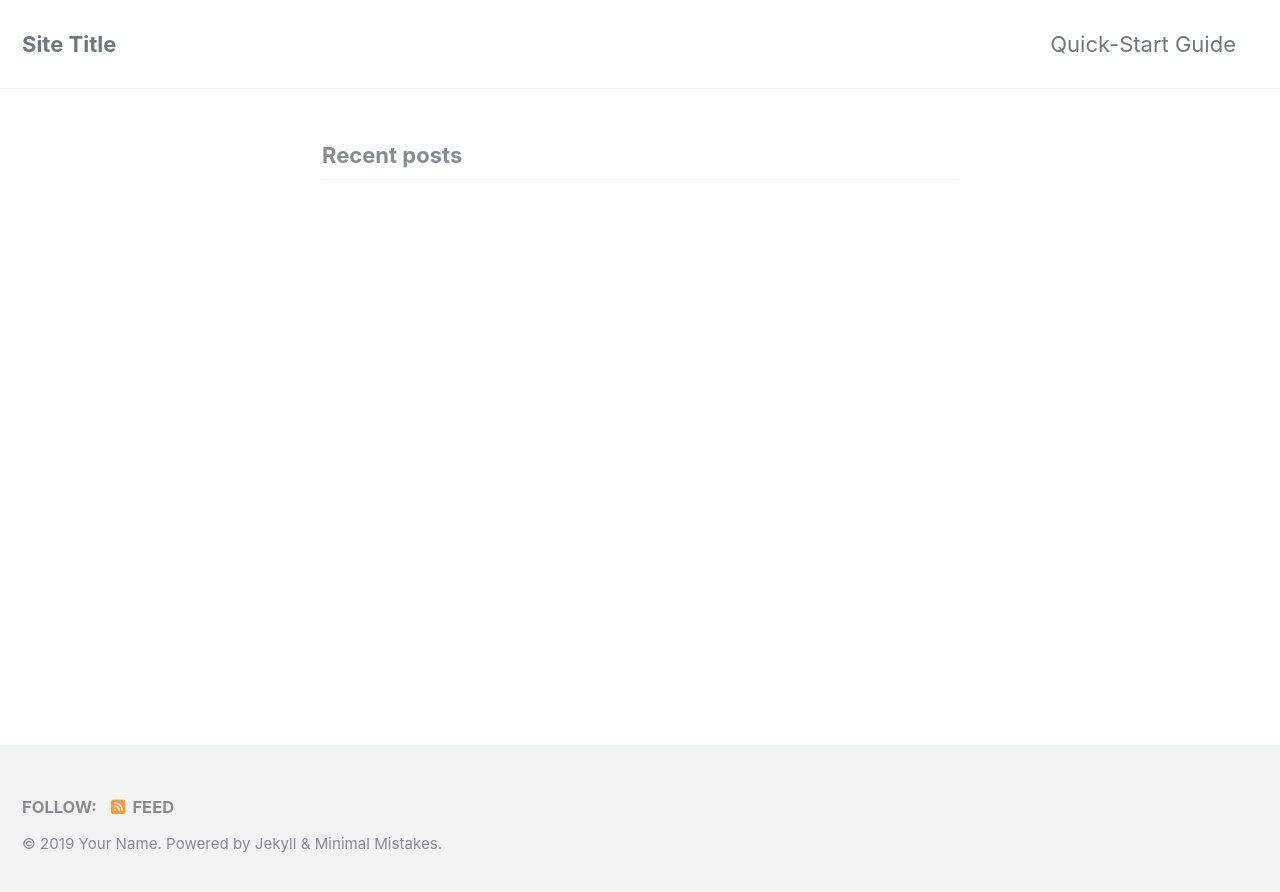
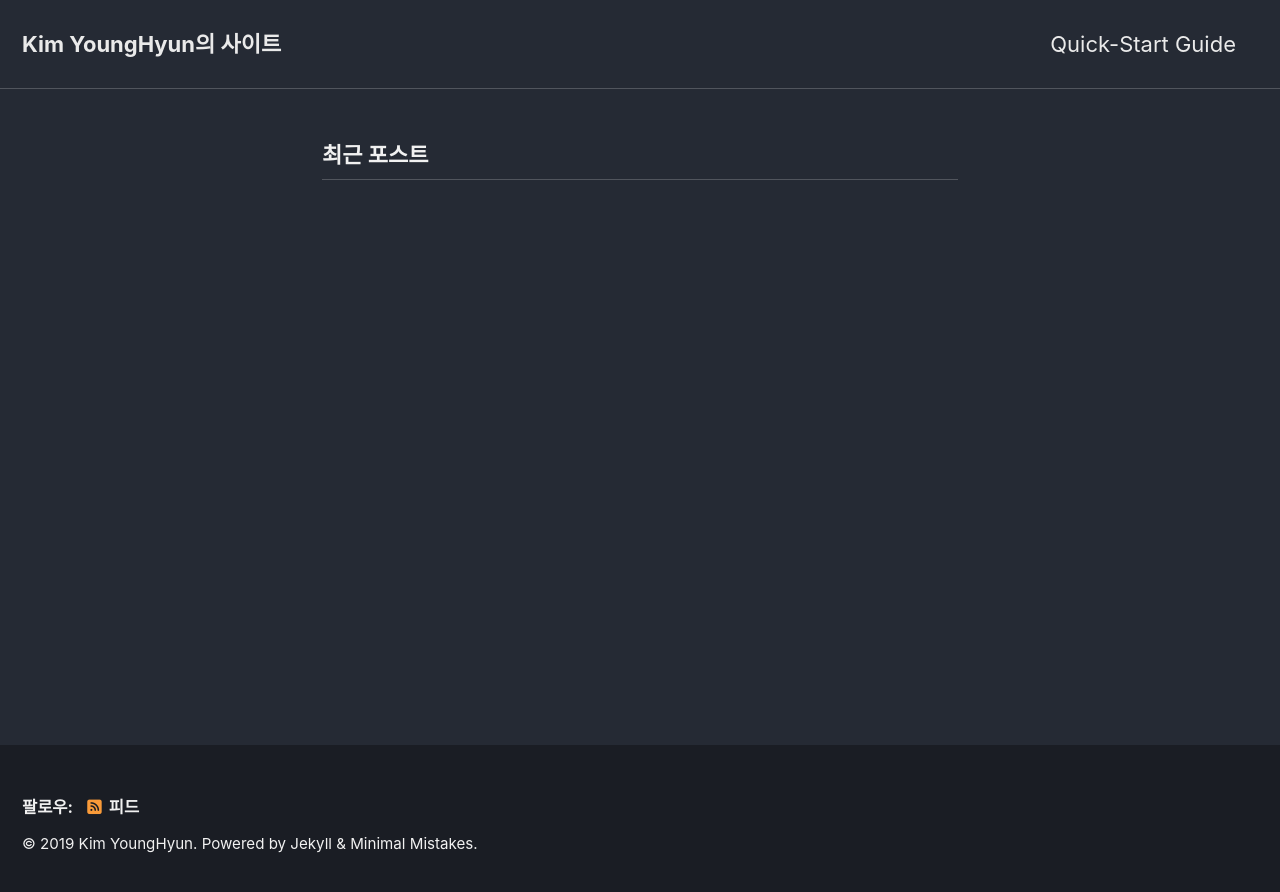
Before and after one commit to kimkimhyun/kimkimhyun.github.io, a Jekyll site: the page built from index.markdown, in a window 1280 px wide. Shown: the top 892 px of the page. Built offline with Jekyll 4.4.1, drawn with Linux system fonts in a browser that asks for light colours; cached includes are drawn as plain includes; nearby versions of some CDN libraries; the list of posts is cut into pages by our own code.

Commit message:
profile modification

```diff
--- a/_config.yml
+++ b/_config.yml
@@ -12,15 +12,15 @@
 
 # theme                  : "minimal-mistakes-jekyll"
 # remote_theme           : "mmistakes/minimal-mistakes"
-minimal_mistakes_skin    : "default" # "air", "aqua", "contrast", "dark", "dirt", "neon", "mint", "plum", "sunrise"
+minimal_mistakes_skin    : "dark" # "air", "aqua", "contrast", "dark","default" "dirt", "neon", "mint", "plum", "sunrise"
 
 # Site Settings
-locale                   : "en-US"
-title                    : "Site Title"
+locale                   : "ko"
+title                    : "Kim YoungHyun의 사이트"
 title_separator          : "-"
 subtitle                 : # site tagline that appears below site title in masthead
-name                     : "Your Name"
-description              : "An amazing website."
+name                     : "Kim YoungHyun"
+description              : "개발일지 및 에러사항에 대한 리포트"
 url                      : # the base hostname & protocol for your site e.g. "https://mmistakes.github.io"
 baseurl                  : # the subpath of your site, e.g. "/blog"
 repository               : # GitHub username/repo-name e.g. "mmistakes/minimal-mistakes"
```
